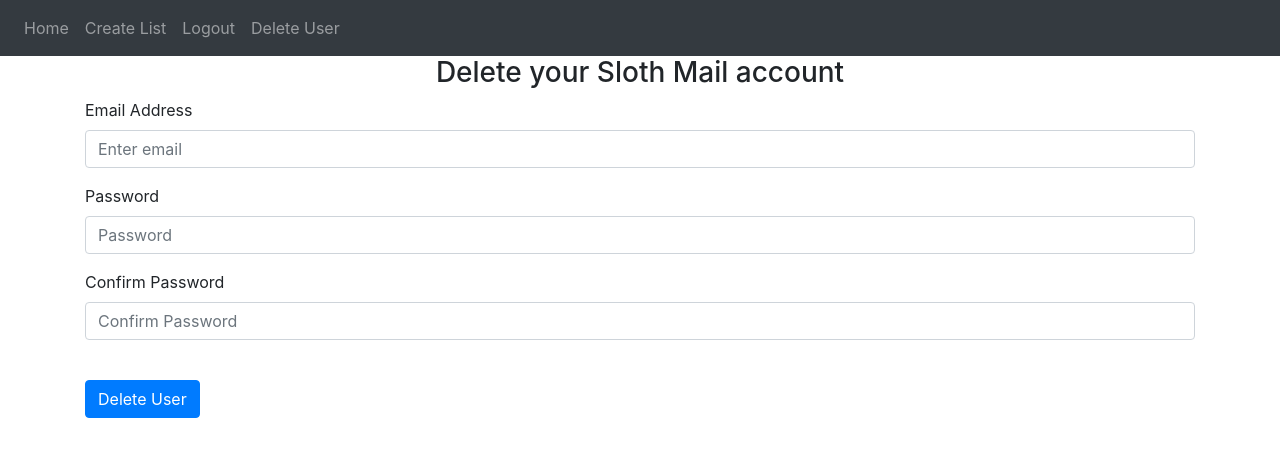
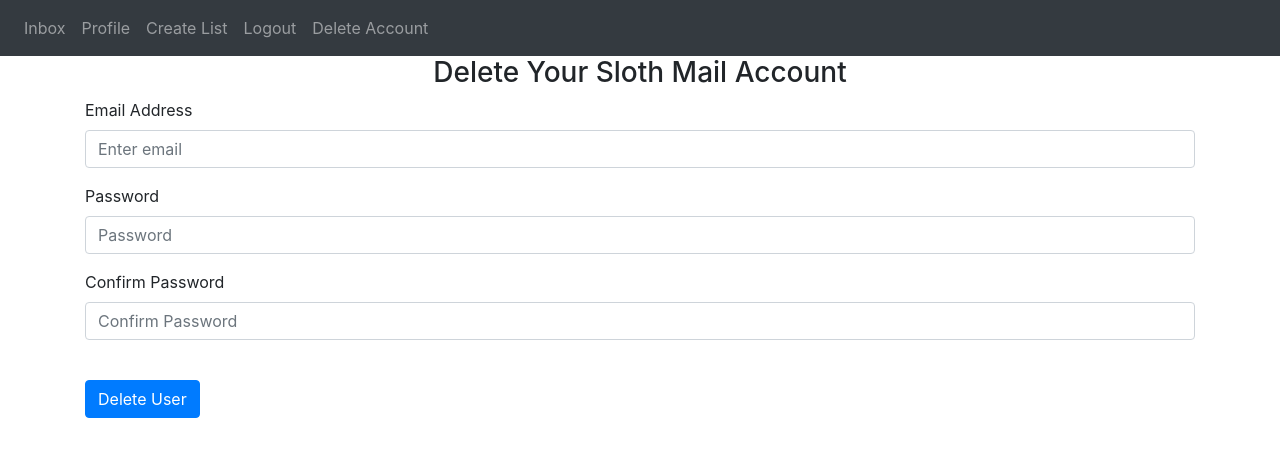
Before and after one commit to prem9/CMPE-131-G12-Project, a Flask app: page /delete-user in a window 1280 px wide. Shown: the top 457 px of the page. Run offline with Flask 3, Linux system fonts and the light colour scheme; a user stored in the database is signed in; some libraries are stand-ins or nearby versions.

Commit message:
Changes in Profile Branch

```diff
--- a/codebase/website/auth.py
+++ b/codebase/website/auth.py
@@ -94,3 +94,8 @@
             return redirect(url_for('views.home'))
 
     return render_template("sign_up.html", user=current_user)
+
+@auth.route('/profile', methods=['GET', 'POST'])
+@login_required
+def profile():
+    return render_template("profile.html", user=current_user)
--- a/codebase/website/templates/base.html
+++ b/codebase/website/templates/base.html
@@ -33,10 +33,11 @@
       <div class="collapse navbar-collapse" id="navbar">
         <div class="navbar-nav">
           {% if user.is_authenticated %}
-          <a class="nav-item nav-link" id="home" href="/">Home</a>
+          <a class="nav-item nav-link" id="home" href="/">Inbox</a>
+          <a class="nav-item nav-link" id="profile" href="/profile">Profile</a>
           <a class="nav-item nav-link" id="createList" href="/list">Create List</a>
           <a class="nav-item nav-link" id="logout" href="/logout">Logout</a>
-          <a class="nav-item nav-link" id="deleteUser" href="/delete-user">Delete User</a>
+          <a class="nav-item nav-link" id="deleteUser" href="/delete-user">Delete Account</a>
           {% else %}
           <a class="nav-item nav-link" id="login" href="/login">Login</a>
           <a class="nav-item nav-link" id="signUp" href="/sign-up">Sign Up</a>
--- a/codebase/website/templates/delete_user.html
+++ b/codebase/website/templates/delete_user.html
@@ -1,8 +1,8 @@
-{% extends "base.html" %} {% block title %}Delete User{% endblock %}
+{% extends "base.html" %} {% block title %}Delete Account{% endblock %}
 
 {% block content %}
 <form method="POST">
-    <h3 align="center">Delete your Sloth Mail account</h3>
+    <h3 align="center">Delete Your Sloth Mail Account</h3>
     <div class="form-group">
         <label for="email">Email Address</label>
         <input
--- a/codebase/website/templates/home.html
+++ b/codebase/website/templates/home.html
@@ -1,14 +1,16 @@
-{% extends "base.html" %} {% block title %}Email{% endblock %}
+{% extends "base.html" %} {% block title %}Sloth Mail{% endblock %}
 
 {% block content %}
 
-    <h1 align="center">Email Page</h1>
+    <h1 align="center">Inbox</h1>
 
     <body>
         <div class="row">
             <div class="col-sm-2">
                 <div id="inbox">
                     <ul>
+                        <button type="submit" class="btn btn-primary">Compose</button> <!-- Need to add routes for buttons-->
+                        <button type="submit" class="btn btn-primary">Refresh</button>
                         <li><a href="/">Inbox</a></li>
                         <li><a href="#">Sent</a></li>
                         <li><a href="#">Trash</a></li>
--- a/codebase/website/templates/login.html
+++ b/codebase/website/templates/login.html
@@ -1,8 +1,8 @@
-{% extends "base.html" %} {% block title %}Login{% endblock %}
+{% extends "base.html" %} {% block title %}Welcome to Sloth Mail!{% endblock %}
 
 {% block content %}
 <form method="POST">
-    <h3 align="center">Login</h3>
+    <h3 align="center">Welcome to Sloth Mail!</h3>
     <div class="form-group">
         <label for="email">Email Address</label>
         <input
```
Also changed, not shown: codebase/website/templates/profile.html (added, +7 -0 lines), requirements.md (+4 -4 lines).
